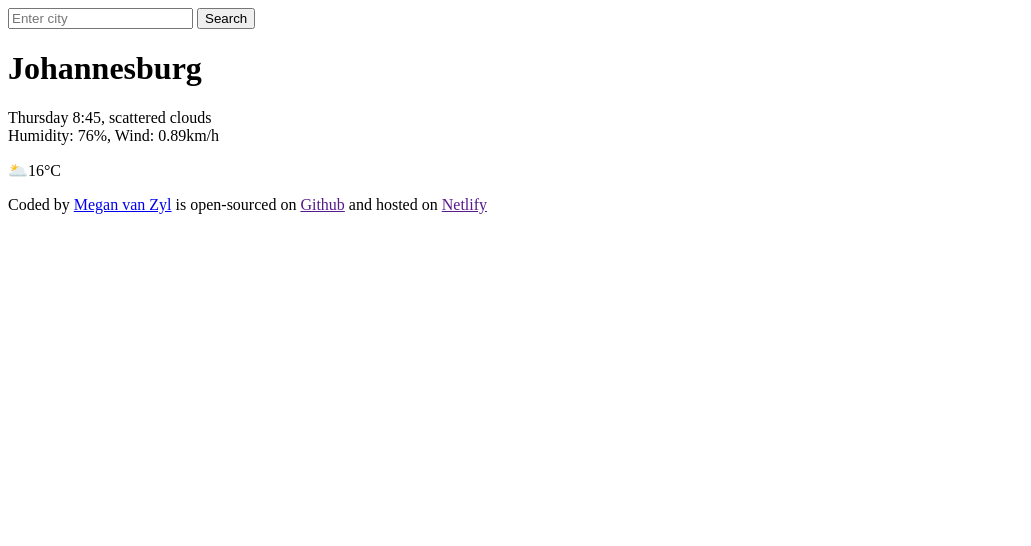
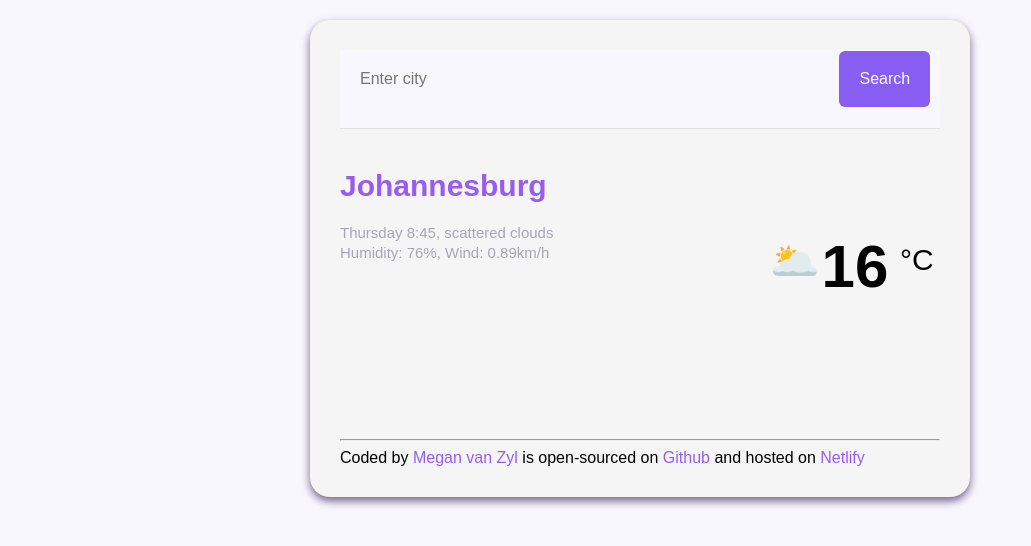
Before and after one commit to EmFirefly/ForecastNow-weather-forecast, a plain HTML site: page index.html in a window 1280 px wide. Shown: the whole page, without its empty margins (0-1031 px from the left). Drawn offline with Linux system fonts and the light colour scheme.

Commit message:
css added

```diff
--- a/index.html
+++ b/index.html
@@ -3,34 +3,45 @@
   <head>
     <meta charset="UTF-8" />
     <meta name="viewport" content="width=device-width, initial-scale=1.0" />
+     <link rel="stylesheet" href="src/style.css" />
     <title>ForecastNow</title>
   </head>
   <body>
+    <div class="weather-box">
     <header>
       <form>
-        <input type="text" placeholder="Enter city" required />
-        <input type="submit" value="Search" />
+        <input type="text" placeholder="Enter city" class="search-input" />
+        <input type="submit" value="Search" class="search-button"/>
       </form>
     </header>
     <main>
-      <div>
+    <div class="weather-details">
         <h1>Johannesburg</h1>
-        <p>
+        <p class="weather-info">
           Thursday 8:45, scattered clouds
           <br />
           Humidity: 76%, Wind: 0.89km/h
         </p>
+
+      <div class="temperature">
+        <p>
+          <span class="weather-icon">🌥️</span>
+          <span class="current-temperature">16</span>
+          <span class="celsius">°C</span>
+        </p>
       </div>
-      <div>
-        <p>🌥️16°C</p>
-      </div>
+    </div>
     </main>
-
+<hr>
     <footer>
       Coded by
-      <a href="https://github.com/EmFirefly">Megan van Zyl</a>
-      is open-sourced on <a href="">Github</a> and hosted on
-      <a href="">Netlify</a>
+      <a href="https://github.com/EmFirefly" target="_blank">Megan van Zyl</a>
+      is open-sourced on
+      <a href="#" target="_blank">Github</a>
+       and hosted on
+      <a href="#" target="_blank">Netlify</a>
     </footer>
+  </div>
+    <script src="src/script.js"></script>
   </body>
 </html>
--- a/src/style.css
+++ b/src/style.css
@@ -0,0 +1,91 @@
+body {
+font-family: Arial, sans-serif;
+background-color: #F9F7FE;
+}
+
+main {
+    padding-top: 20px;
+    padding-top: 20px;
+}
+
+header {
+    background-color: #F9F7FE;
+    padding-bottom: 20px;
+    border-bottom: 1px solid #E0E0E0;
+}
+
+h1 {
+    font-size: 30px;
+    color: #975df1;
+}
+
+a {
+    color: #975df1;
+    text-decoration: none;
+}
+
+.weather-info {
+    color:#a9a6b3;
+    font-size: 15px;
+    font-weight: 350;
+    line-height: 20px;
+}
+
+.weather-box {
+    display: block;
+    padding: 30px;
+    margin: 20px auto;
+    border-radius: 20px;
+    background-color: whitesmoke;
+    max-width: 600px;
+    box-shadow: 0 4px 8px rgba(65, 50, 100, 0.75);
+}
+
+.temperature {
+    display: flex;
+    font-size: 42px;
+}
+
+.weather-icon {
+    position: relative;
+    top: -100px;
+    left: 430px;
+    font-size: 40px;
+    margin-right: 10px;
+}
+
+.current-temperature {
+    position: relative;
+    top: -88px;
+    left: 410px;
+    font-size: 60px;
+    font-weight: bold ;
+}
+
+.celsius {
+    position: relative;
+    top: -105px;
+    left: 410px;
+    font-size: 30px;
+}
+
+.search-input {
+  background-color: #f9f7fe;
+  border: none;
+  color: rgba(39, 33, 66, 0.4);
+  font-size: 16px;
+  padding: 20px;
+  width: 75%;
+  border-radius: 6px;
+}
+
+.search-button {
+  background-color: #885df1;
+  border: none;
+  color: white;
+  font-size: 16px;
+  margin-left: 5px;
+  padding: 20px;
+  border-radius: 6px;
+  line-height: 1;
+}
```
